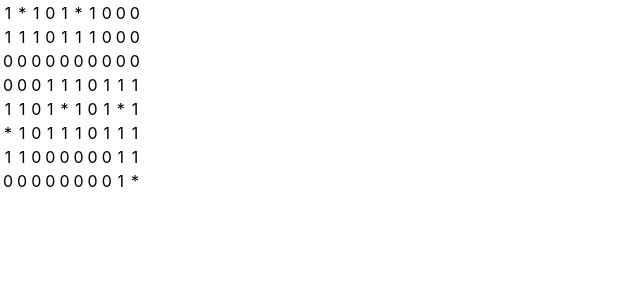
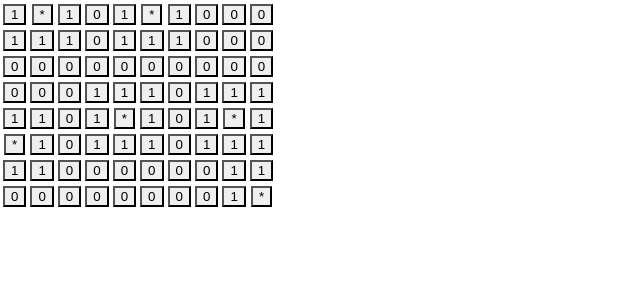
Before and after one commit to panglat/-code-challenge-minesweeper, a React (Create React App) app: page / in a window 1280 px wide. Shown: the top 300 px of the page, without its empty margins (0-640 px from the left). Built offline with nearby package versions, Linux system fonts and the light colour scheme.

Commit message:
Cell functions and some style

```diff
--- a/src/components/app-components/Board/index.tsx
+++ b/src/components/app-components/Board/index.tsx
@@ -1,14 +1,10 @@
 import React from 'react';
 import './styles.scss';
 import { useSelector } from 'react-redux';
-import {
-  gameOptionsSelector,
-  boardSelector,
-} from '../../../business/Game/selectors';
+import { boardSelector } from '../../../business/Game/selectors';
 import Cell from '../Cell';
 
 const Board: React.FC = () => {
-  const gameOptions = useSelector(gameOptionsSelector);
   const board = useSelector(boardSelector);
 
   if (board && board.cells) {
@@ -19,7 +15,11 @@ const Board: React.FC = () => {
             <tr key={`row${rIndex}`}>
               {row.map((cell, cIndex) => (
                 <td key={`row${rIndex}-cell${cIndex}`}>
-                  <Cell cell={cell} />
+                  <Cell
+                    cell={cell}
+                    onReveal={(cell) => {}}
+                    onFlag={(cell) => {}}
+                  />
                 </td>
               ))}
             </tr>
--- a/src/components/app-components/Cell/index.tsx
+++ b/src/components/app-components/Cell/index.tsx
@@ -1,13 +1,49 @@
 import React from 'react';
+import cn from 'classnames';
+
+import CellModel, { CellStatus } from '../../../models/Cell';
 import './styles.scss';
-import CellModel from '../../../models/Cell';
 
 interface CellProps {
   cell: CellModel;
+  onReveal: (cell: CellModel) => void;
+  onFlag: (cell: CellModel) => void;
 }
 
-const Cell: React.FC<CellProps> = ({ cell }) => (
-  <>{cell.hasBomb ? '*' : cell.neighborBombs}</>
-);
+const Cell: React.FC<CellProps> = ({ cell, onReveal, onFlag }) => {
+  const handleClick = (
+    event: React.MouseEvent<HTMLButtonElement, MouseEvent>
+  ) => {
+    event.preventDefault();
+    onReveal(cell);
+  };
+
+  const onContextMenu = (
+    event: React.MouseEvent<HTMLButtonElement, MouseEvent>
+  ) => {
+    event.preventDefault();
+    onFlag(cell);
+  };
+
+  const renderStatus = (cell: CellModel) => {
+    if (cell.hasBomb) {
+      return '*';
+    }
+    if (cell.status === CellStatus.Flagged) {
+      return 'F';
+    }
+    return cell.neighborBombs;
+  };
+
+  return (
+    <button
+      className={cn('cell', `cell--${CellStatus[cell.status].toLowerCase()}`)}
+      onClick={handleClick}
+      onContextMenu={onContextMenu}
+    >
+      {renderStatus(cell)}
+    </button>
+  );
+};
 
 export default Cell;
--- a/src/components/app-components/Cell/styles.scss
+++ b/src/components/app-components/Cell/styles.scss
@@ -1,3 +1,7 @@
-.Cell {
+.cell {
   text-align: center;
+
+  &--covered {
+    background-color: #efefef;
+  }
 }
--- a/src/controller/MinesweeperController.ts
+++ b/src/controller/MinesweeperController.ts
@@ -1,6 +1,6 @@
 import GameOptions from '../models/GameOptions';
 import Board from '../models/Board';
-import Cell from '../models/Cell';
+import Cell, { CellStatus } from '../models/Cell';
 
 class MinesweeperController {
   private static calcOneDimensionIndex(
@@ -76,7 +76,13 @@ class MinesweeperController {
           r,
           c
         );
-        cells[r].push({ hasBomb, neighborBombs } as Cell);
+        cells[r].push({
+          row: r,
+          col: c,
+          status: CellStatus.Covered,
+          hasBomb,
+          neighborBombs,
+        } as Cell);
       }
     }
 
--- a/src/models/Cell.ts
+++ b/src/models/Cell.ts
@@ -1,12 +1,16 @@
 export enum CellStatus {
+  Covered,
   Uncovered,
   Flagged,
   Exploded,
 }
 
 interface Cell {
+  row: number;
+  col: number;
   hasBomb: boolean;
   neighborBombs: number;
+  status: CellStatus;
 }
 
 export default Cell;
```
Also changed, not shown: package.json (+12 -8 lines).
